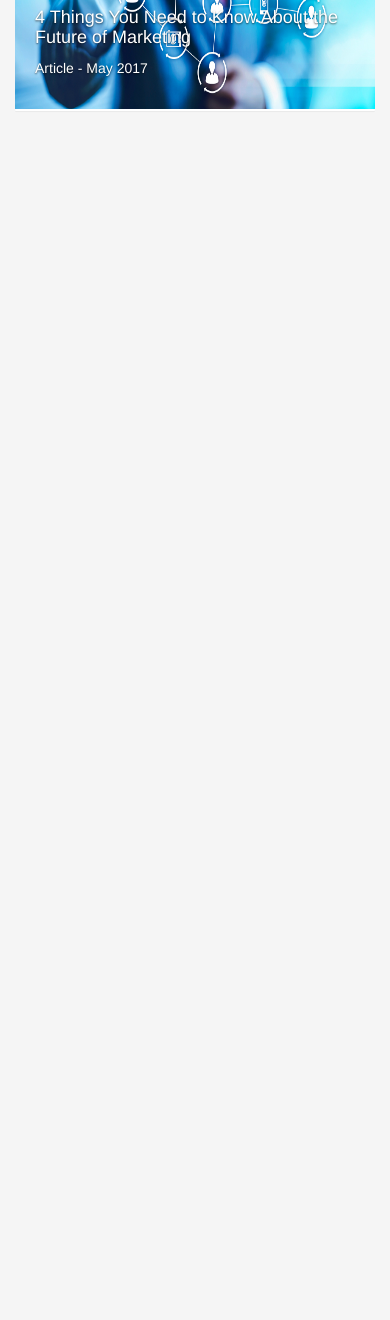
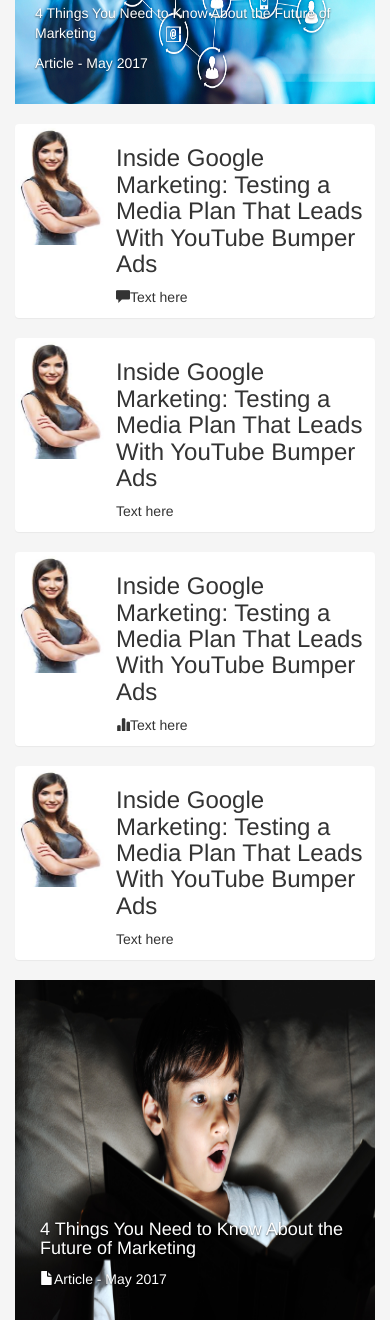
Before and after one commit to julianflood1/think-with-google, a plain HTML site: page index.html in a window 390 px wide. Shown: the part 488-1808 px from the top of the page. Before the commit the page ends 844 px from the top, so only its background shows below. Drawn offline with nearby package versions, Linux system fonts and the light colour scheme.

Commit message:
finish most of mobile size styling

```diff
--- a/css/styles.css
+++ b/css/styles.css
@@ -1,4 +1,7 @@
-
+* {
+  font-family: Helvetica;
+  font-weight: 100;
+}
 body {
   background-color: #f5f5f5;
 }
@@ -24,12 +27,15 @@ body {
 }
 .navbar {
   border: none;
-  margin-bottom: 187px;
+  margin-bottom: 40px;
   margin-top: 20px;
 }
 #marketing img {
   width: 100%;
   height: 340px;
+}
+#marketing {
+  margin-bottom: 20px;
 }
 .carousel-caption {
   position: absolute;
@@ -37,4 +43,29 @@ body {
   left: 20px;
   text-align: left;
   width: 90%;
+  font-weight: 100;
 }
+#panel-img {
+  float: left;
+  width: 90px;
+  height: 120px;
+}
+.panel-content {
+  margin-left: 100px;
+}
+#kid img {
+  width: 100%;
+  height: 340px;
+}
+#kid-caption {
+  left: 40px;
+}
+#lone-header {
+  text-align: left;
+  margin-bottom: 80px;
+  line-height: 1.3em;
+  font-weight: 100;
+}
+h3, h4 {
+  font-weight: 100;
+}
--- a/index.html
+++ b/index.html
@@ -30,12 +30,14 @@
       </div>
     </div>
 
+    <h3 id="lone-header">Insights you want.</br>Data you need.</h3>
+
     <div id="marketing" class="carousel slide" data-ride="carousel">
       <div class="carousel-inner">
           <div class="item active">
           <img src="img/marketing.jpg" alt="marketing picture">
              <div class="carousel-caption">
-             <h4>4 Things You Need to Know About the Future of Marketing</h4>
+             <p id="img-caption">4 Things You Need to Know About the Future of Marketing</p>
              <p>Article - May 2017</p>
              </div>
           </div>
@@ -44,9 +46,43 @@
     <div class="row" id="content">
       <div class="col-sm-12 col-md-6">
         <div class="panel">
+          <img id="panel-img" src="img/panel1.jpg" alt="lady posing like a G">
+          <div class="panel-content">
+            <h3>Inside Google Marketing: Testing a Media Plan That Leads With YouTube Bumper Ads</h3>
+            <p id="footer"><span class="glyphicon glyphicon-comment"></span>Text here</p>
+          </div>
+        </div>
+        <div class="panel">
+          <img id="panel-img" src="img/panel1.jpg" alt="lady posing like a G">
+          <div class="panel-content">
+            <h3>Inside Google Marketing: Testing a Media Plan That Leads With YouTube Bumper Ads</h3>
+            <p id="footer">Text here</p>
+          </div>
+        </div>
+        <div class="panel">
+          <img id="panel-img" src="img/panel1.jpg" alt="lady posing like a G">
+          <div class="panel-content">
+            <h3>Inside Google Marketing: Testing a Media Plan That Leads With YouTube Bumper Ads</h3>
+            <p id="footer"><span class="glyphicon glyphicon-stats"></span>Text here</p>
+          </div>
+        </div>
+        <div class="panel">
+          <img id="panel-img" src="img/panel1.jpg" alt="lady posing like a G">
+          <div class="panel-content">
+            <h3>Inside Google Marketing: Testing a Media Plan That Leads With YouTube Bumper Ads</h3>
+            <p id="footer">Text here</p>
+          </div>
+        </div>
+        <div id="kid" class="item active">
+          <img src="img/kid-reading.jpg" alt="kid reading a book">
+           <div class="carousel-caption" id="kid-caption">
+           <h4>4 Things You Need to Know About the Future of Marketing</h4>
+           <p><span class="glyphicon glyphicon-file"></span>Article - May 2017</p>
+           </div>
         </div>
     </div>
   </div>
+
   </div>
   </body>
 </html>
```
Also changed, not shown: img/kid-reading.jpg (added), img/panel1.jpg (added).
